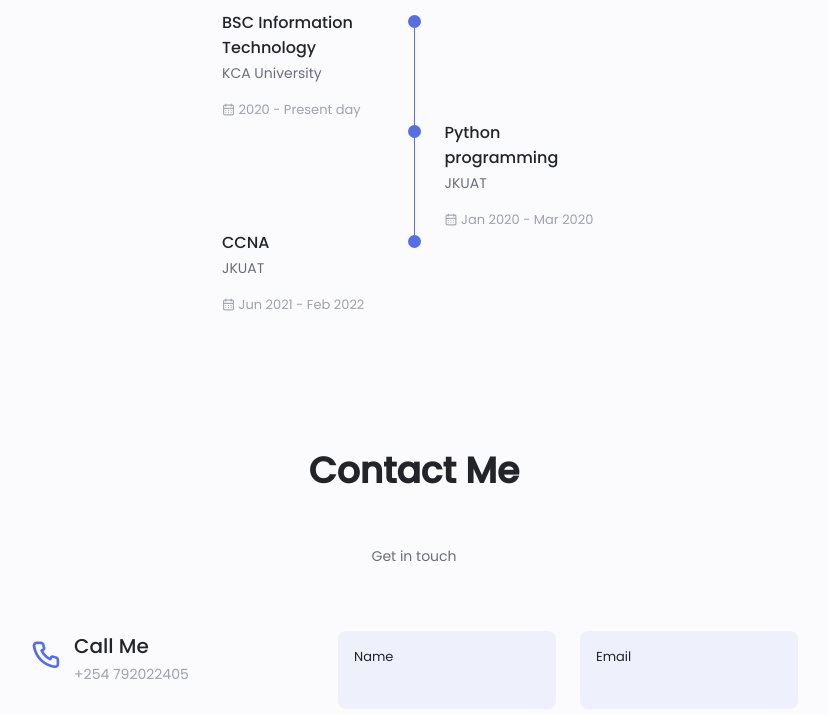
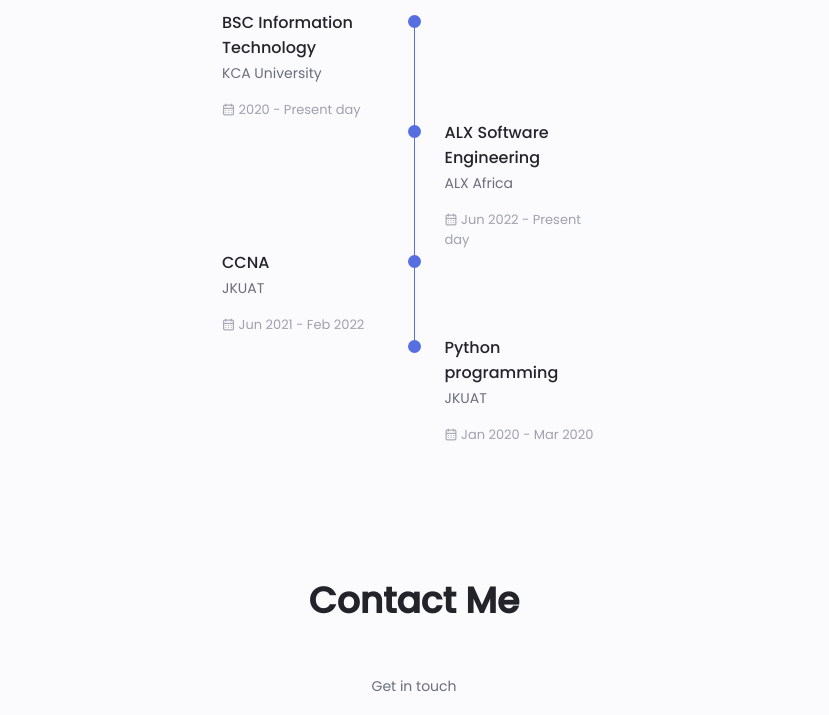
Before and after one commit to Joseph-Gicuguma/My-personal-portfolio-website, a plain HTML site: page index.html in a window 1280 px wide. Shown: the part 2740-3455 px from the top of the page, without its empty margins (226-1055 px from the left). Drawn offline with nearby package versions, Linux system fonts and the light colour scheme.

Commit message:
education fixes

```diff
--- a/index.html
+++ b/index.html
@@ -376,11 +376,11 @@
                         </div>
 
                         <div>
-                            <h3 class="qualification__title">Python programming</h3>
-                            <span class="qualification__subtitle">JKUAT</span>
+                            <h3 class="qualification__title">ALX Software Engineering</h3>
+                            <span class="qualification__subtitle">ALX Africa</span>
                             <div class="qualification__calendar">
                                 <i class="uil uil-calendar-alt"></i>
-                                Jan 2020 - Mar 2020
+                                Jun 2022 - Present day
                             </div>
                         </div>
 
@@ -400,8 +400,27 @@
 
                         <div>
                             <span class="qualification__rounder"></span>
-                            <!--<span class="qualification__line"></span>-->
+                            <span class="qualification__line"></span>
                         </div>
+                    </div>
+
+                    <div class="qualification__data">
+                        <div></div>
+                        <div>
+                            <span class="qualification__rounder"></span>
+                            <!-- <span class="qualification__line"></span> -->
+                        </div>
+
+                        <div>
+                            <h3 class="qualification__title">Python programming</h3>
+                            <span class="qualification__subtitle">JKUAT</span>
+                            <div class="qualification__calendar">
+                                <i class="uil uil-calendar-alt"></i>
+                                Jan 2020 - Mar 2020
+                            </div>
+                        </div>
+
+
                     </div>
 
                 </div>
```
